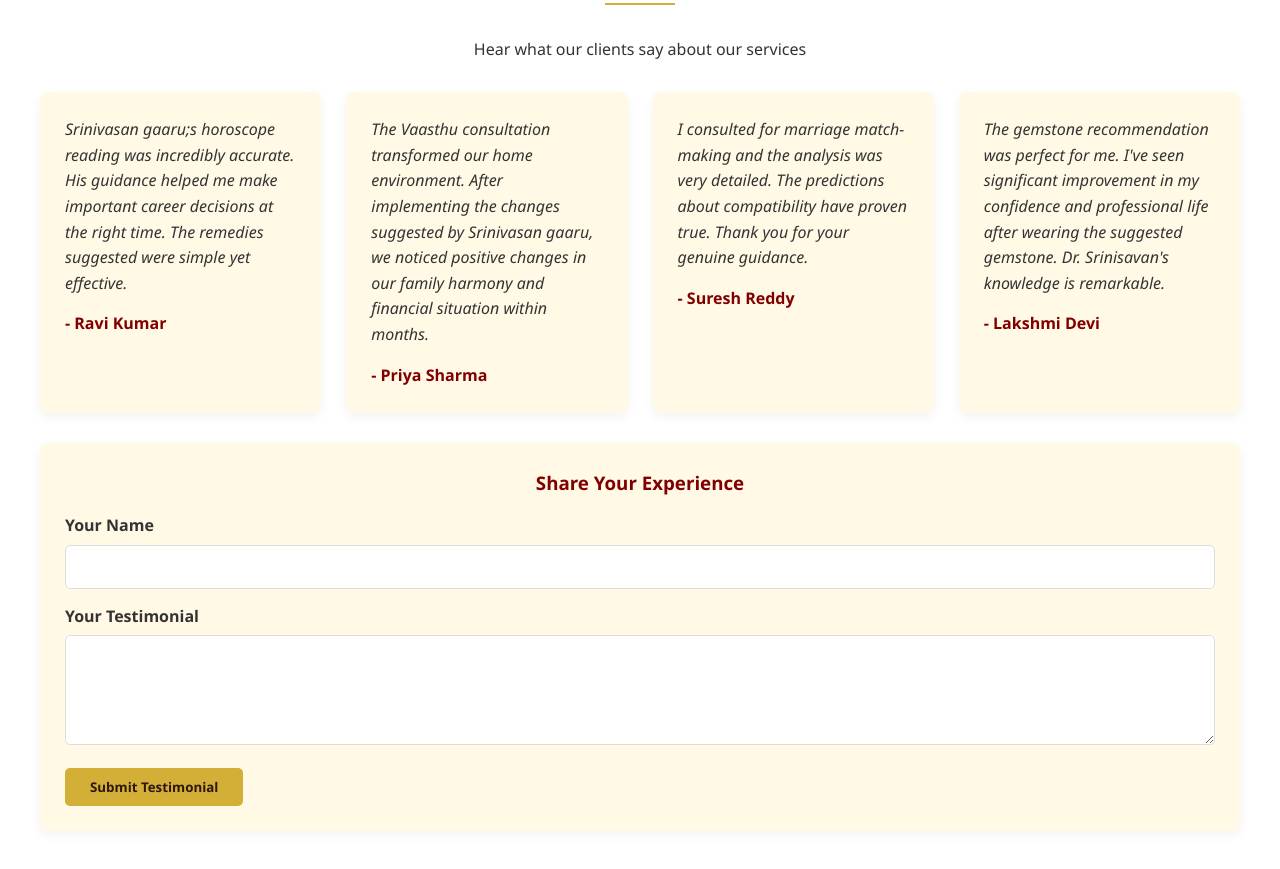
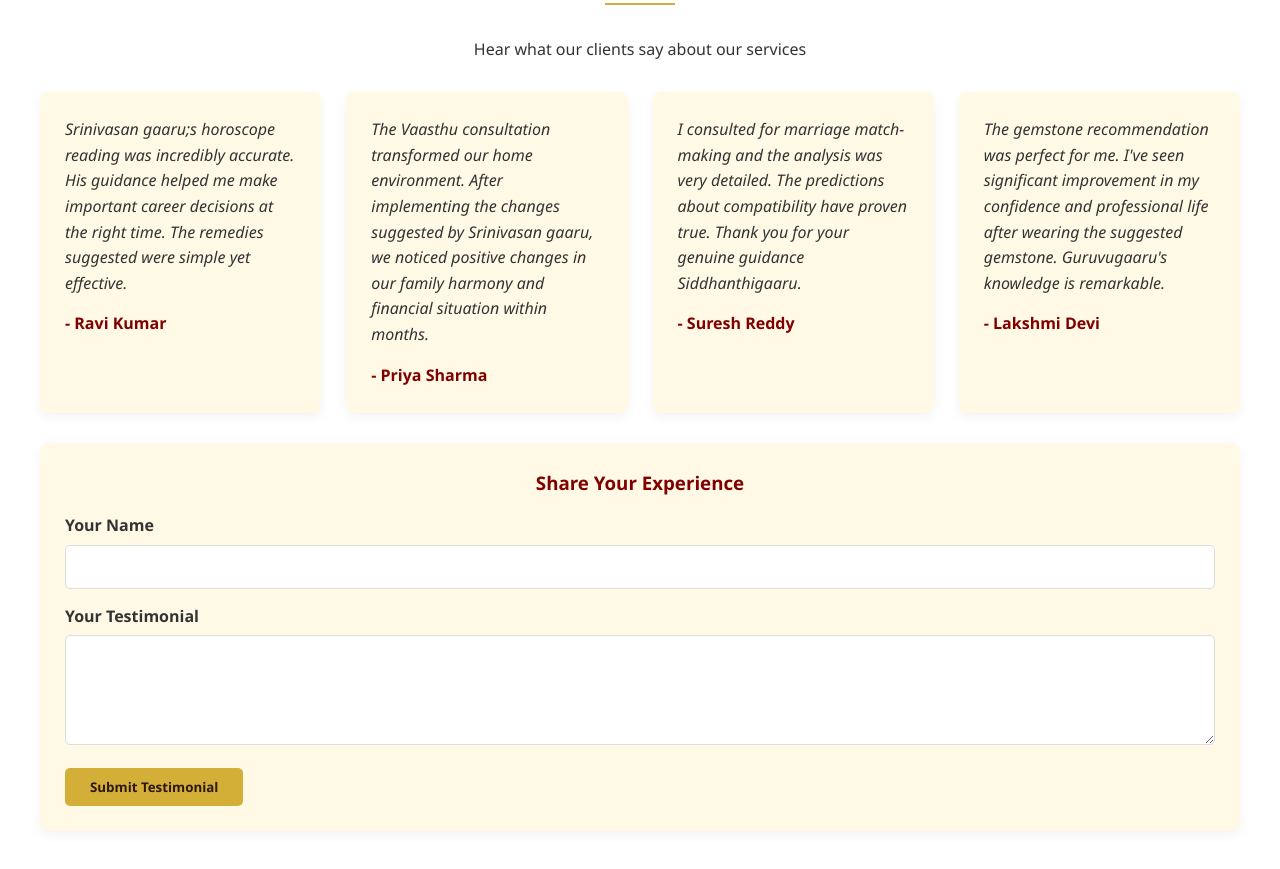
Before and after one commit to Krishnasri-kanduri/SriKodandaRamaswamy-Jyothishyalayam, a plain HTML site: page index.html in a window 1280 px wide. Shown: the part 2609-3478 px from the top of the page. Drawn offline with Linux system fonts and the light colour scheme.

Commit message:
Update index.html

```diff
--- a/index.html
+++ b/index.html
@@ -930,11 +930,11 @@
             },
             {
                 name: "Suresh Reddy",
-                text: "I consulted for marriage match-making and the analysis was very detailed. The predictions about compatibility have proven true. Thank you for your genuine guidance."
+                text: "I consulted for marriage match-making and the analysis was very detailed. The predictions about compatibility have proven true. Thank you for your genuine guidance Siddhanthigaaru."
             },
             {
                 name: "Lakshmi Devi",
-                text: "The gemstone recommendation was perfect for me. I've seen significant improvement in my confidence and professional life after wearing the suggested gemstone. Dr. Srinisavan's knowledge is remarkable."
+                text: "The gemstone recommendation was perfect for me. I've seen significant improvement in my confidence and professional life after wearing the suggested gemstone. Guruvugaaru's knowledge is remarkable."
             }
         ];
 
```
